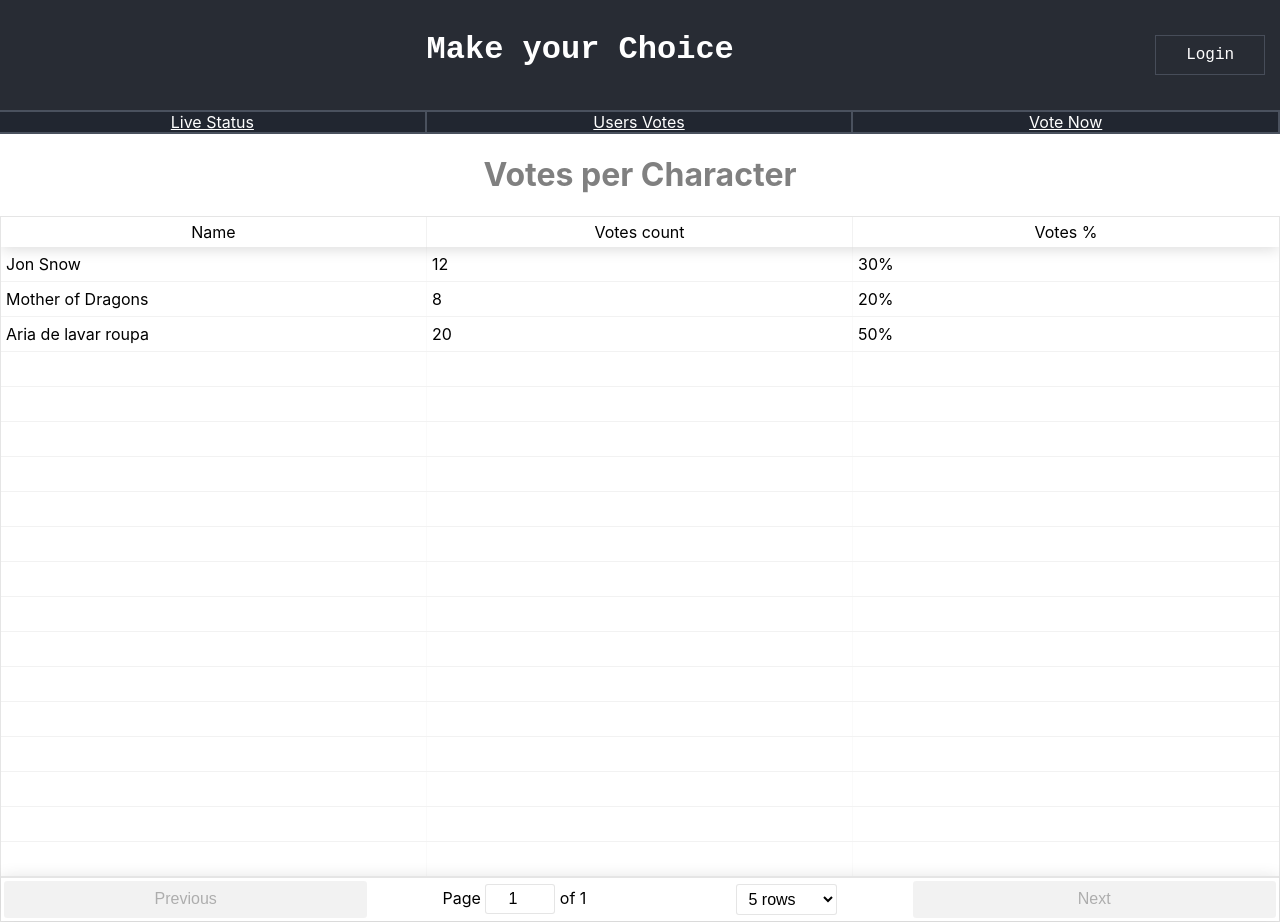
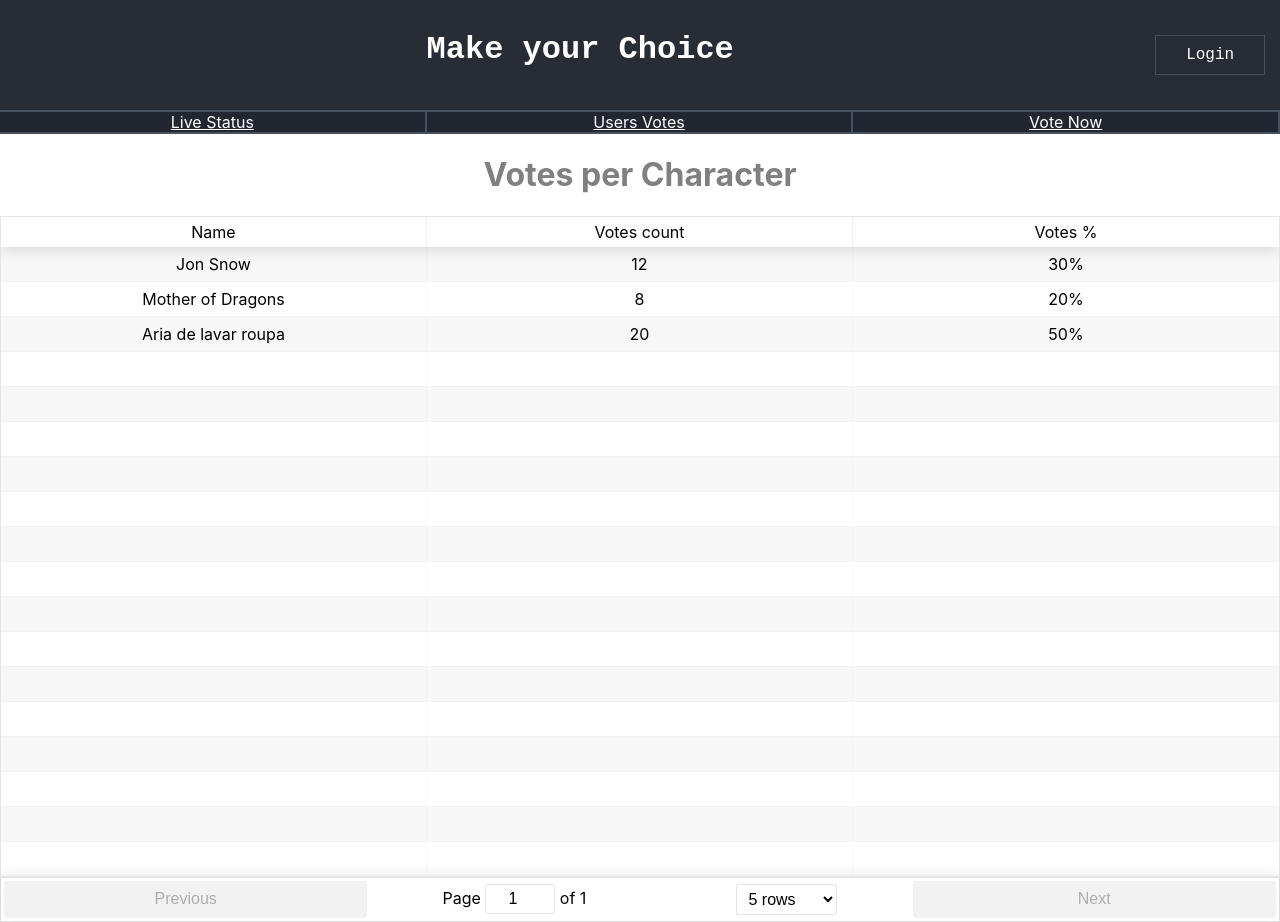
Before and after one commit to nicholasks/make-your-choice, a React (Create React App) app: page / in a window 1280 px wide. Built offline with nearby package versions, Linux system fonts and the light colour scheme.

Commit message:
Centralizing table data / Stripes for better reading.

```diff
--- a/src/components/OverallTable/index.js
+++ b/src/components/OverallTable/index.js
@@ -8,10 +8,15 @@ class OverallTable extends Component {
     return(
       <React.Fragment>
         <h1 style={h1Style}>Votes per Character</h1>
-        <ReactTable data={data} columns={columns} pageSize={'18'}/>
+        <ReactTable className='-striped'style={tableStyle} data={data} columns={columns} pageSize={'18'}/>
       </React.Fragment>
     )
   }
+}
+
+const tableStyle = {
+  textAlign: 'center',
+  textOverflow: 'ellipsis',
 }
 
 const h1Style = {
--- a/src/components/UserVoteTable/index.js
+++ b/src/components/UserVoteTable/index.js
@@ -8,10 +8,14 @@ class OverallTable extends Component {
     return(
       <React.Fragment>
         <h1 style={h1Style}>Users votes</h1>
-        <ReactTable data={data} columns={columns} pageSize={'18'}/>
+        <ReactTable className='-striped' style={tableStyle} data={data} columns={columns} pageSize={'18'}/>
       </React.Fragment>
     )
   }
+}
+const tableStyle = {
+  textAlign: 'center',
+  textOverflow: 'ellipsis',
 }
 
 const h1Style = {
```
